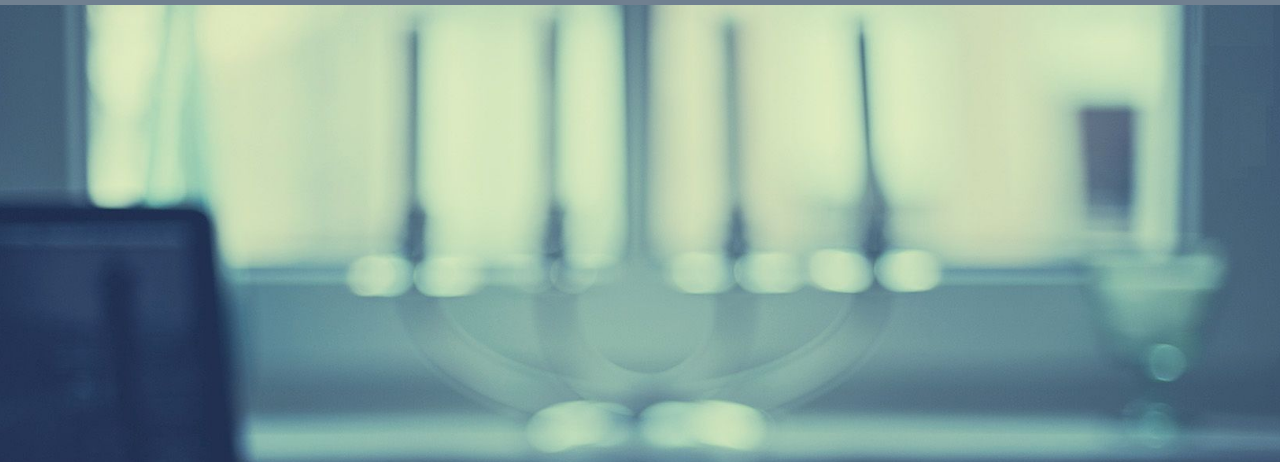
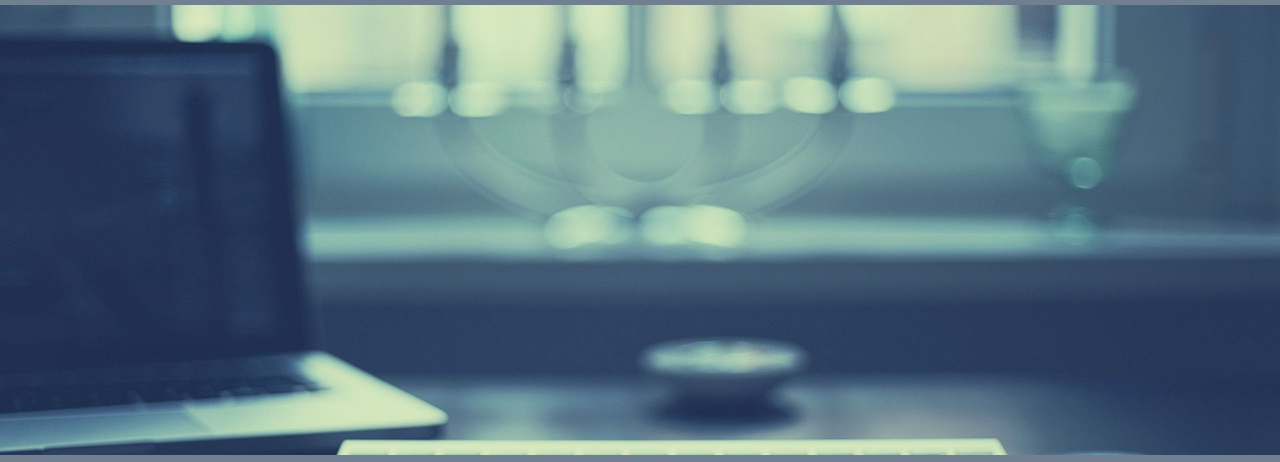
Before and after one commit to seanathon81/Portfolio, a plain HTML site: page index.html in a window 1280 px wide. Shown: the part 77-539 px from the top of the page. Drawn offline with Linux system fonts and the light colour scheme.

Commit message:
fixed background picture size

```diff
--- a/assets/css/style.css
+++ b/assets/css/style.css
@@ -52,7 +52,7 @@ header nav ul li a {
 
 /* Picture */
 .picture {
-    height: 850px;
+    height: 450px;
     width: 100%;
     background-image: url("../images/random.jpg");
     background-size: cover;
```
